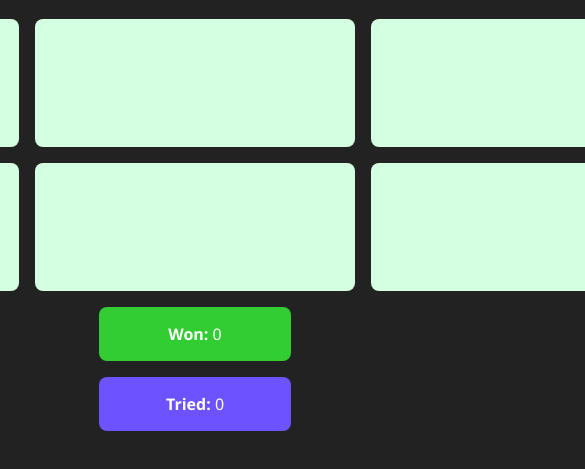
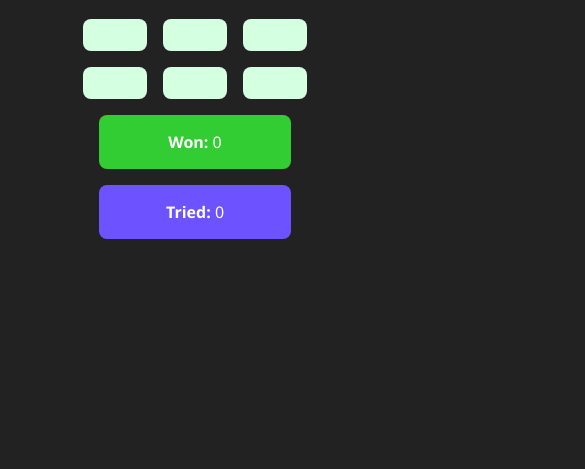
Before and after one commit to alnabid/click-correct-box, a plain HTML site: page index.html in a window 390 px wide. Shown: the part 67-536 px from the top of the page, 585 px wide, since content can reach past the window. Drawn offline with Linux system fonts and the light colour scheme.

Commit message:
Commit : made responsive

```diff
--- a/style.css
+++ b/style.css
@@ -68,10 +68,16 @@ body {
     align-items: center;
     justify-content: center;
     gap: 1rem;
+    flex-wrap: wrap;
+    margin: 0 2rem;
+    width: auto;
 }
 #boxes > * {
     display: flex;
     gap: 1rem;
+    flex-wrap: wrap;
+    align-items: center;
+    justify-content: center;
 }
 .box {
     background-color: rgb(213, 255, 225);
@@ -82,5 +88,14 @@ body {
 .box:hover {
     background-color: rgb(65, 255, 119);
     border-radius: 0.2rem;
-    padding: 0rem 9rem
 }
+@media screen and (max-width: 1000px) {
+    .box {
+        padding: 2rem 5rem;
+    }
+}
+@media screen and (max-width: 500px) {
+    .box {
+        padding: 1rem 2rem;
+    }
+}
```
